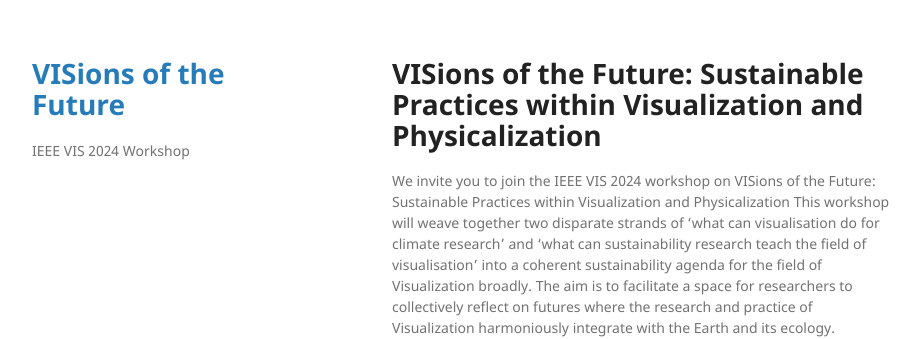
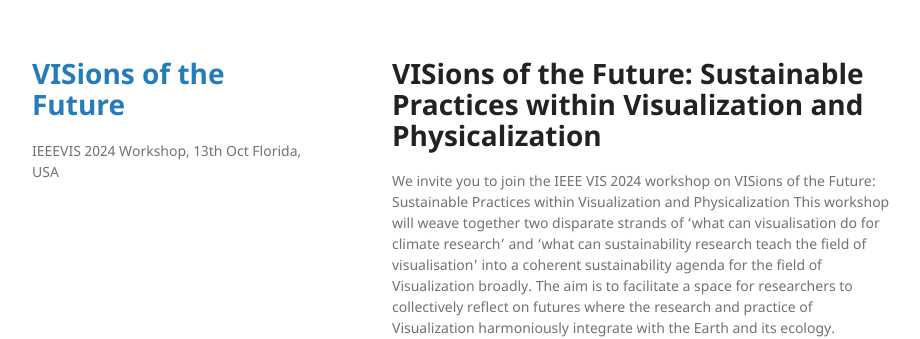
Before and after one commit to visionsofthefuture/visionsofthefuture.github.io, a Jekyll site: the page built from index.md, in a window 1280 px wide. Shown: the top 339 px of the page, without its empty margins (178-1098 px from the left). Built offline with Jekyll 4.4.1, drawn with Linux system fonts in a browser that asks for light colours.

Commit message:
fixed settings3

```diff
--- a/_config.yml
+++ b/_config.yml
@@ -1,6 +1,6 @@
 title: VISions of the Future
 logo:
-description: IEEE VIS 2024 Workshop
+description: IEEEVIS 2024 Workshop, 13th Oct Florida, USA
 show_downloads: false
 google_analytics:
 theme: jekyll-theme-minimal
```
